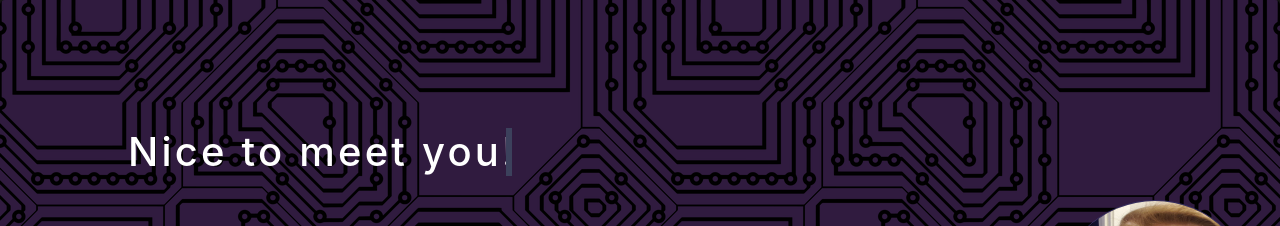
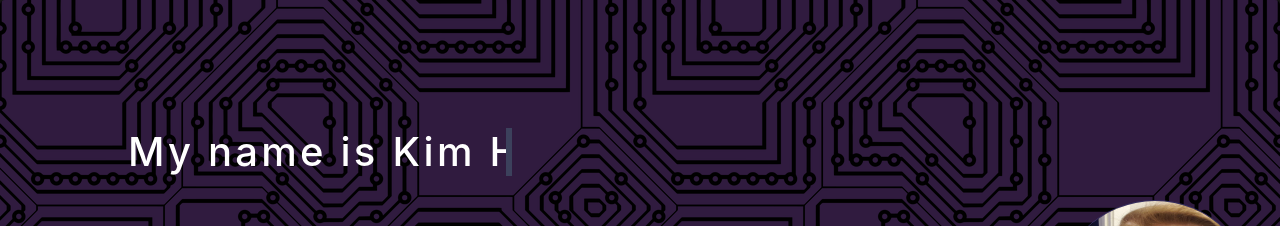
Before and after one commit to IamAlphena/klhageportfolio, a React (Create React App) app: page / in a window 1280 px wide. Shown: the top 226 px of the page. Built offline with nearby package versions, Linux system fonts and the light colour scheme.

Commit message:
updated header

```diff
--- a/src/Components/Header/index.js
+++ b/src/Components/Header/index.js
@@ -10,7 +10,7 @@ function Header() {
             </div>
             <div className="textspace">
             <div className="writer">
-                <h1>Nice to meet you!</h1>
+                <h1>My name is Kim Hage.</h1>
             </div>
             </div>
         </div>
```
